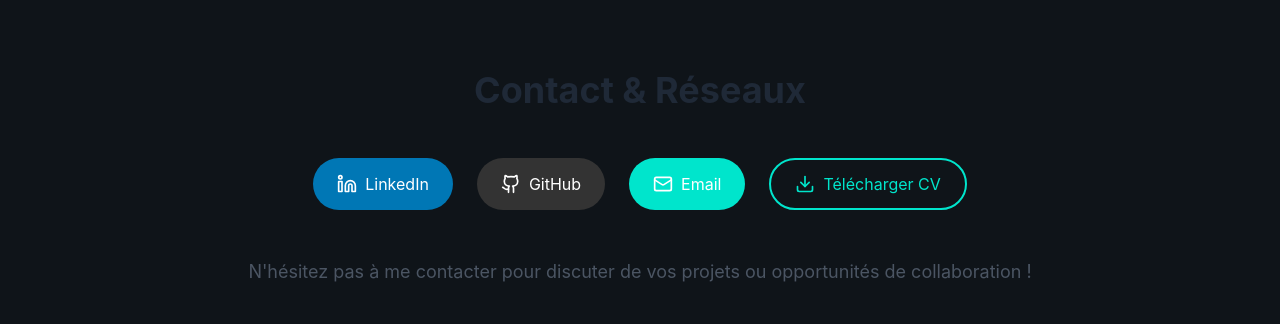
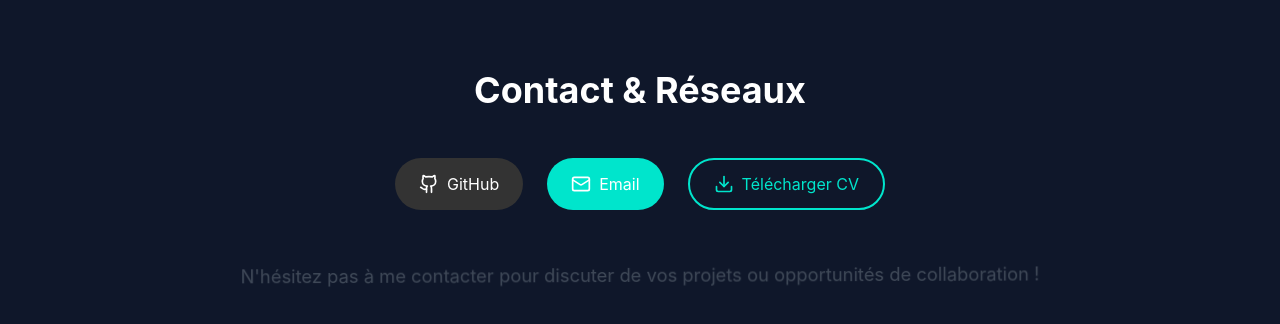
Before and after one commit to MarinaAdr/Portfolio, a React (Vite) app: page / in a window 1280 px wide. Shown: the part 5086-5410 px from the top of the page. Built offline with nearby package versions, Linux system fonts and the light colour scheme.

Commit message:
animation contact

```diff
--- a/src/components/Contact.tsx
+++ b/src/components/Contact.tsx
@@ -4,9 +4,9 @@ import { Github, Linkedin, Mail, Download } from 'lucide-react';
 
 const Contact = () => {
   return (
-    <section id="contact" className="py-20">
+    <section id="contact" className="py-20 bg-slate-900  ">
       <div className="container mx-auto px-4">
-        <h2 className="text-4xl font-bold text-center mb-12 text-gray-800 dark:text-white">
+        <h2 className="text-4xl font-bold text-center mb-12 text-white dark:text-white">
           Contact & Réseaux
         </h2>
 
@@ -17,17 +17,9 @@ const Contact = () => {
             transition={{ duration: 0.8 }}
             className="flex flex-wrap justify-center gap-6 mb-12"
           >
+
             <a
-              href="https://linkedin.com/in/username"
-              target="_blank"
-              rel="noopener noreferrer"
-              className="flex items-center gap-2 px-6 py-3 bg-[#0077B5] text-white rounded-full hover:bg-[#006396] transition-colors duration-300"
-            >
-              <Linkedin size={20} />
-              <span>LinkedIn</span>
-            </a>
-            <a
-              href="https://github.com/username"
+              href="https://github.com/MarinaAdr"
               target="_blank"
               rel="noopener noreferrer"
               className="flex items-center gap-2 px-6 py-3 bg-[#333] text-white rounded-full hover:bg-[#222] transition-colors duration-300"
@@ -36,15 +28,29 @@ const Contact = () => {
               <span>GitHub</span>
             </a>
             <a
-              href="mailto:marina@example.com"
+              href="mailto:marinaclaudia003@gmail.com"
               className="flex items-center gap-2 px-6 py-3 bg-primary text-white rounded-full hover:bg-primary-light transition-colors duration-300"
             >
               <Mail size={20} />
               <span>Email</span>
             </a>
             <a
-              href="/cv.pdf"
-              download
+              onClick={(e) => {
+                e.preventDefault();
+                fetch('../assets/pdf/cv.pdf')
+                  .then(response => response.blob())
+                  .then(blob => {
+                    const url = window.URL.createObjectURL(blob);
+                    const a = document.createElement('a');
+                    a.href = url;
+                    a.download = 'cv_marina_adr.pdf';
+                    document.body.appendChild(a);
+                    a.click();
+                    a.remove();
+                    window.URL.revokeObjectURL(url);
+                  });
+              }}
+              href="#"
               className="flex items-center gap-2 px-6 py-3 border-2 border-primary text-primary hover:bg-primary hover:text-white rounded-full transition-all duration-300"
             >
               <Download size={20} />
@@ -53,9 +59,19 @@ const Contact = () => {
           </motion.div>
 
           <motion.p
-            initial={{ opacity: 0 }}
-            animate={{ opacity: 1 }}
-            transition={{ delay: 0.4 }}
+            initial={{ opacity: 0, y: 20 }}
+            animate={{
+              opacity: 1,
+              y: 0,
+              scale: [1, 1.05, 1],
+              rotate: [-1, 1, -1]
+            }}
+            transition={{
+              delay: 0.4,
+              duration: 2,
+              repeat: Infinity,
+              repeatType: "mirror"
+            }}
             className="text-lg text-gray-600 dark:text-gray-300"
           >
             N'hésitez pas à me contacter pour discuter de vos projets ou opportunités de collaboration !
```
